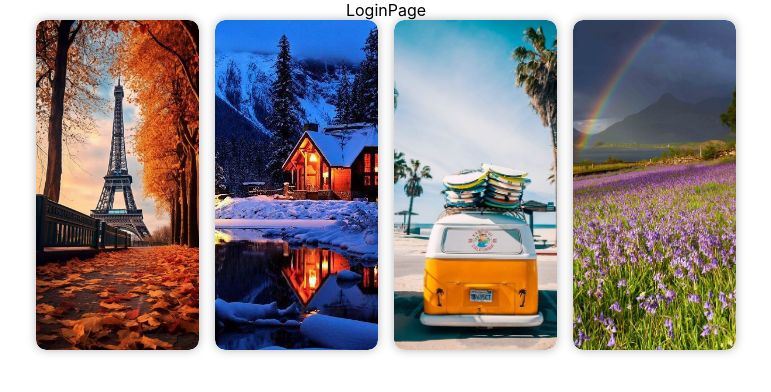
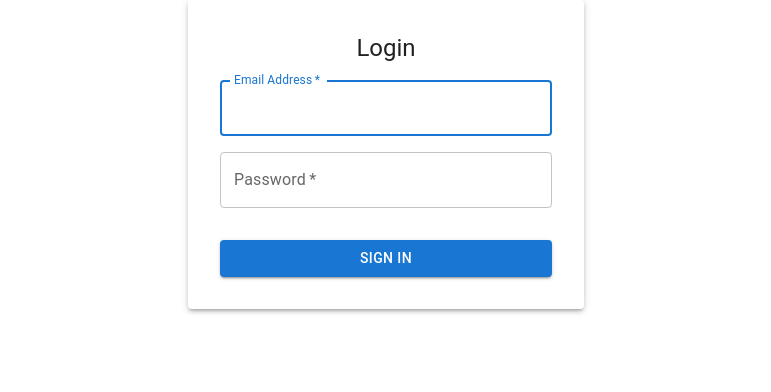
Before and after one commit to thatkhay/HNG-image-gallery, a React (Create React App) app: page / in a window 1280 px wide. Shown: the top 392 px of the page, without its empty margins (254-1025 px from the left). Built offline with nearby package versions, Linux system fonts and the light colour scheme.

Commit message:
created a login page

```diff
--- a/package.json
+++ b/package.json
@@ -9,6 +9,7 @@
     "@testing-library/jest-dom": "^5.17.0",
     "@testing-library/react": "^13.4.0",
     "@testing-library/user-event": "^13.5.0",
+    "firebase": "^10.4.0",
     "react": "^18.2.0",
     "react-beautiful-dnd": "^13.1.1",
     "react-dnd": "^16.0.1",
--- a/src/App.js
+++ b/src/App.js
@@ -1,13 +1,17 @@
-
 import './App.css';
+import { BrowserRouter as Router, Route, Routes } from 'react-router-dom';
 import ImageGalleryPage from './pages/ImageGalleryPage';
 import LoginPage from './pages/LoginPage';
 
 function App() {
   return (
     <div className="App">
-      <LoginPage/>
-      <ImageGalleryPage/>
+      <Router>
+        <Routes>
+          <Route exact path="/" element={<LoginPage/>} />
+          <Route path="/image-gallery" element={<ImageGalleryPage/>} />
+        </Routes>
+      </Router>
     </div>
   );
 }
--- a/src/pages/ImageGalleryPage.jsx
+++ b/src/pages/ImageGalleryPage.jsx
@@ -5,6 +5,15 @@ import Fall from '../assets/fall.jpg';
 import Winter from '../assets/winter.jpg';
 import Summer from '../assets/summer.jpg';
 import Spring from '../assets/spring.jpg';
+import FallTwo from '../assets/fall2.jpg'; // New image
+import WinterTwo from '../assets/winter2.jpg'; // New image
+import SummerTwo from '../assets/summer2.jpg'; // New image
+import SpringTwo from '../assets/spring2.jpg'; // New image
+import FallThree from '../assets/fall3.jpg'; // New image
+import WinterThree from '../assets/winter3.jpg'; // New image
+import SummerThree from '../assets/summer3.jpg'; // New image
+import SpringThree from '../assets/spring3.jpg'; // New image
+import { Container } from '@mui/material';
 
 const Image = ({ src, alt, index, moveImage }) => {
   const [, ref] = useDrag({
@@ -52,7 +61,7 @@ const Image = ({ src, alt, index, moveImage }) => {
 };
 
 const DraggableImageGrid = () => {
-  const initialImages = [Fall, Winter, Summer, Spring];
+  const initialImages = [Fall, Winter, Summer, Spring, FallTwo, WinterTwo, SummerTwo, SpringTwo, FallThree, WinterThree, SummerThree, SpringThree];
 
   const [images, setImages] = useState(initialImages);
 
@@ -64,21 +73,30 @@ const DraggableImageGrid = () => {
   };
 
   return (
-    <DndProvider backend={HTML5Backend}>
-      <div
+    <DndProvider backend={HTML5Backend} >
+      <div style={{backgroundColor: 'black'}}>
+
+
+      <Container
         style={{
           display: 'grid',
           gridTemplateColumns: 'repeat(auto-fit, minmax(150px, 1fr))', // Responsive column layout
           gap: '1rem', // Adjust gap between items for smaller screens
           width: '100%', // Make sure it spans the full width
           margin: '0 auto',
-          maxWidth: '700px', // Limit the width for larger screens
+          maxWidth: '700px',
+          height: '110vh',
+          border: '2px solid black  ',
+          padding: '1rem',
+          backgroundColor: 'skyblue',
+          borderRadius: '.6rem'
         }}
       >
         {images.map((src, index) => (
           <Image key={index} src={src} alt={`Image ${index + 1}`} index={index} moveImage={moveImage} />
         ))}
-      </div>
+      </Container>
+        </div>
     </DndProvider>
   );
 };
--- a/src/pages/LoginPage.jsx
+++ b/src/pages/LoginPage.jsx
@@ -1,9 +1,75 @@
-import React from 'react'
+import React from 'react';
+import {
+  Container,
+  Paper,
+  Typography,
+  TextField,
+  Button,
+  Grid,
+} from '@mui/material';
+// import { motion } from 'framer-motion';
 
 const LoginPage = () => {
   return (
-    <div>LoginPage</div>
-  )
-}
+    // <motion.div
+    //   initial={{ opacity: 0 }}
+    //   animate={{ opacity: 1 }}
+    //   exit={{ opacity: 0 }}
+    //   transition={{ duration: 0.5 }}
+    //   style={{
+    //     display: 'flex',
+    //     justifyContent: 'center',
+    //     alignItems: 'center',
+    //     minHeight: '100vh',
+    //   }}
+    // >
+      <Container component="main" maxWidth="xs">
+        <Paper elevation={3} style={{ padding: '2rem', textAlign: 'center' }}>
+          <Typography variant="h5">Login</Typography>
+          <form
+            noValidate
+            style={{ marginTop: '1rem' }}
+          >
+            <Grid container spacing={2}>
+              <Grid item xs={12}>
+                <TextField
+                  variant="outlined"
+                  required
+                  fullWidth
+                  id="email"
+                  label="Email Address"
+                  name="email"
+                  autoComplete="email"
+                  autoFocus
+                />
+              </Grid>
+              <Grid item xs={12}>
+                <TextField
+                  variant="outlined"
+                  required
+                  fullWidth
+                  name="password"
+                  label="Password"
+                  type="password"
+                  id="password"
+                  autoComplete="current-password"
+                />
+              </Grid>
+            </Grid>
+            <Button
+              type="submit"
+              fullWidth
+              variant="contained"
+              color="primary"
+              style={{ marginTop: '2rem' }}
+            >
+              Sign In
+            </Button>
+          </form>
+        </Paper>
+      </Container>
+    // </motion.div>
+  );
+};
 
-export default LoginPage
+export default LoginPage;
```
Also changed, not shown: 1 other file (tests, documents, lock files or other folders).
